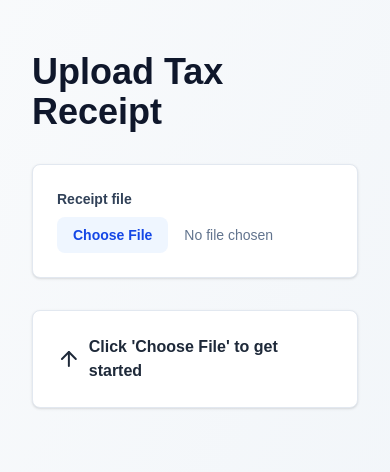
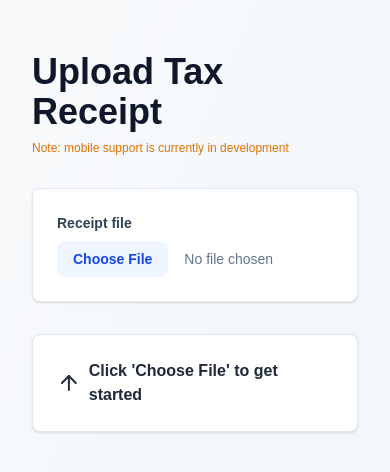
Before and after one commit to rikifujihara/tax-receipts-manager, a Next.js app: page / in a window 390 px wide. Shown: the top 472 px of the page. Built offline with nearby package versions, Linux system fonts and the light colour scheme.

Commit message:
feat: mobile warning banner, HEIC mime type fix, login page cleanup

```diff
--- a/app/login/page.tsx
+++ b/app/login/page.tsx
@@ -5,8 +5,11 @@ export default async function Login() {
         <h1 className="text-xl font-semibold text-slate-900 mb-1">
           Easy Receipts
         </h1>
-        <p className="text-sm text-slate-500 mb-5">
+        <p className="text-sm text-slate-500 mb-3">
           Sign in to connect your google drive account
+        </p>
+        <p className="md:hidden text-xs text-amber-600 mb-5">
+          Note: mobile support is currently in development
         </p>
         <a
           href="/api/auth/google"
--- a/app/page.tsx
+++ b/app/page.tsx
@@ -24,9 +24,12 @@ export default function Home() {
   return (
     <div className="min-h-screen  p-8">
       <div className="max-w-2xl mx-auto">
-        <h1 className="text-4xl font-bold text-slate-900 mb-8">
+        <h1 className="text-4xl font-bold text-slate-900 mb-2 md:mb-8">
           Upload Tax Receipt
         </h1>
+        <p className="md:hidden text-xs text-amber-600 mb-8">
+          Note: mobile support is currently in development
+        </p>
         {uploadStatus !== "success" && (
           <FilePreview
             file={file}
```
